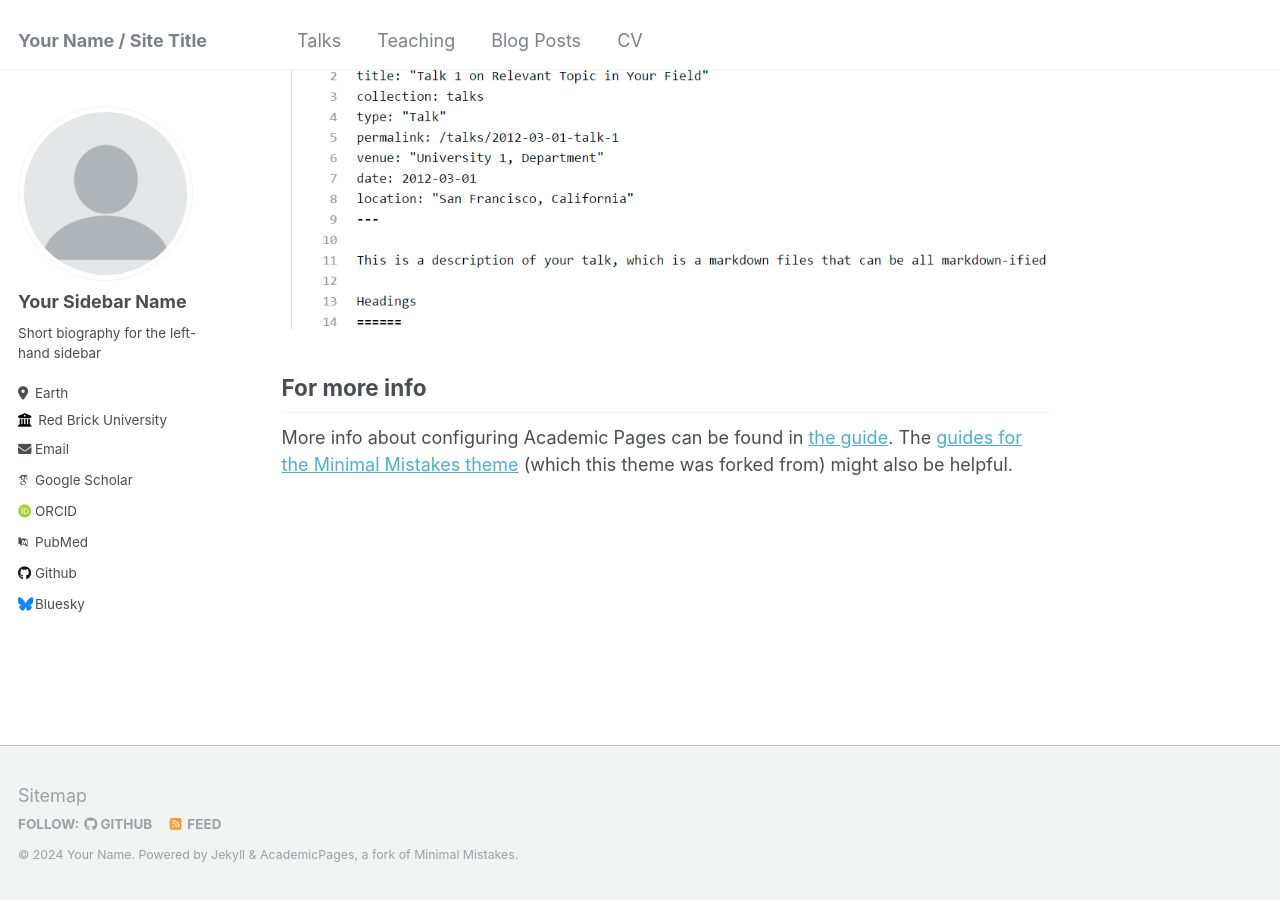
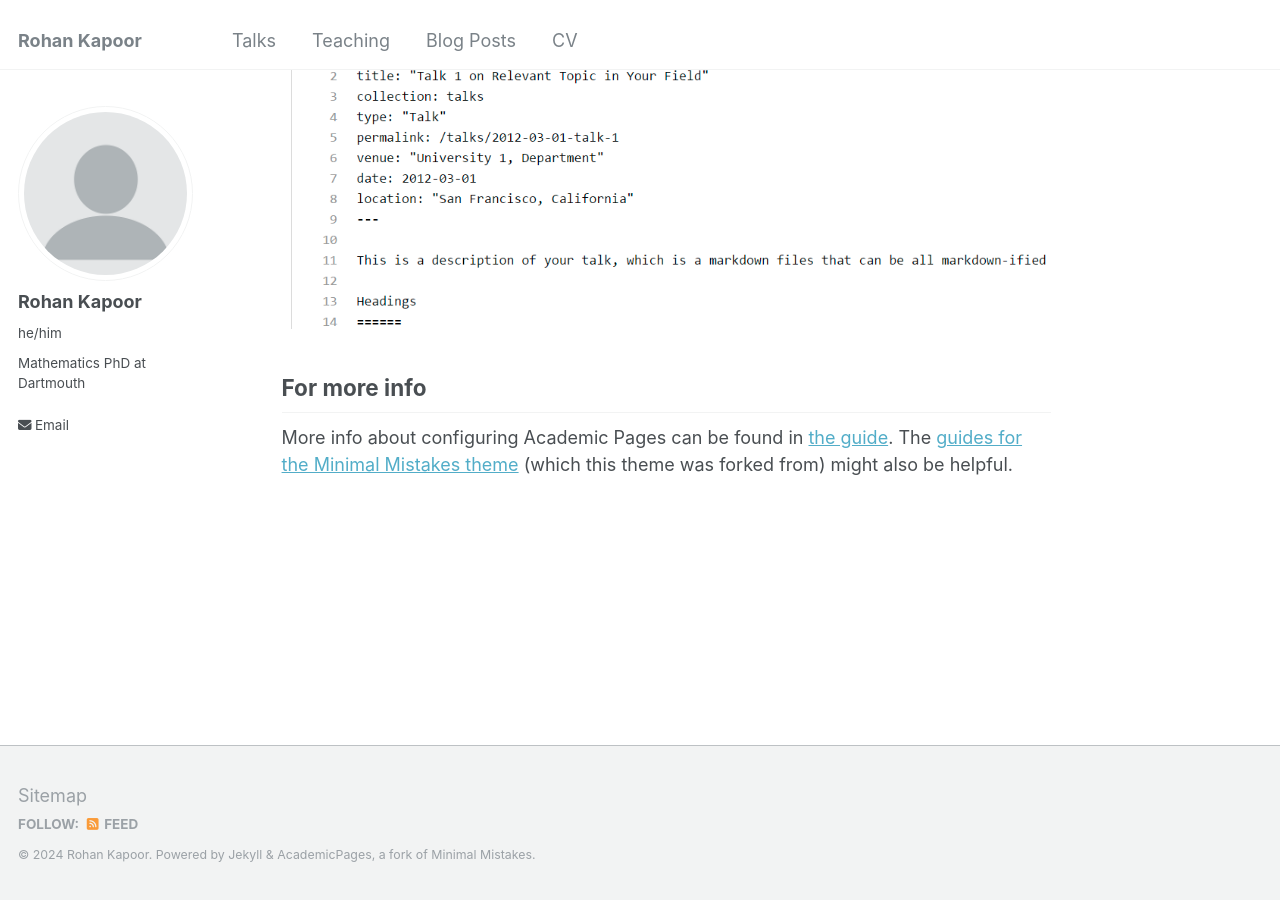
Before and after one commit to rkapoor1512/rkapoor1512.github.io, a Jekyll site: the page built from _pages/about.md, in a window 1280 px wide and 900 px high, scrolled down 2660 px. Built offline with Jekyll 4.4.1, drawn with Linux system fonts in a browser that asks for light colours; some web fonts are replaced.

Commit message:
Update _config.yml
added personal details

```diff
--- a/_config.yml
+++ b/_config.yml
@@ -8,10 +8,10 @@
 
 # Basic Site Settings
 locale                   : "en-US"
-title                    : "Your Name / Site Title"
+title                    : "Rohan Kapoor"
 title_separator          : "-"
-name                     : &name "Your Name"
-description              : &description "personal description"
+name                     : &name "Rohan Kapoor"
+description              : &description "Mathematics PhD at Dartmouth"
 url                      : https://academicpages.github.io # the base hostname & protocol for your site e.g. "https://mmistakes.github.io"
 baseurl                  : "" # the subpath of your site, e.g. "/blog"
 repository               : "academicpages/academicpages.github.io"
@@ -22,33 +22,33 @@ repository               : "academicpages/academicpages.github.io"
 author:
   # Biographic information
   avatar           : "profile.png"
-  name             : "Your Sidebar Name"
-  pronouns         : # example: "she/her"
-  bio              : "Short biography for the left-hand sidebar"
-  location         : "Earth"
-  employer         : "Red Brick University"
+  name             : "Rohan Kapoor"
+  pronouns         : "he/him"
+  bio              : "Mathematics PhD at Dartmouth"
+  location         : # "India"
+ # employer         : "Red Brick University"
   uri              : # URL
-  email            : "none@example.org"
+  email            : "rohankapoor1512 [at] gmail [dot] com"
 
   # Academic websites
   arxiv            : # URL - Update with the correct link to your profile
-  googlescholar    : "https://scholar.google.com/citations?user=PS_CX0AAAAAJ"
+  googlescholar    : #"https://scholar.google.com/citations?user=PS_CX0AAAAAJ"
   impactstory      : # URL
-  orcid            : "http://orcid.org/yourorcidurl"
+  orcid            : #"http://orcid.org/yourorcidurl"
   semantic         : # URL
-  pubmed           : "https://www.ncbi.nlm.nih.gov/pubmed/?term=john+snow"
+  pubmed           : #"https://www.ncbi.nlm.nih.gov/pubmed/?term=john+snow"
   researchgate     : # URL
 
   # Repositories and software development
   bitbucket        : # Username - Update with your username on the site
   codepen          : # Username
   dribbble         : # Username
-  github           : "academicpages"
+  github           : #"academicpages"
   kaggle           : # Username
   stackoverflow    : # User number or user number and name (i.e., use "1" or "1/jeff-atwood")
 
   # Social media
-  bluesky          : "bsky.app" # Replace this with you Bluesky username
+  bluesky          : #"bsky.app" # Replace this with you Bluesky username
   facebook         : # Username
   flickr           : # Username
   foursquare       : # Username
```
